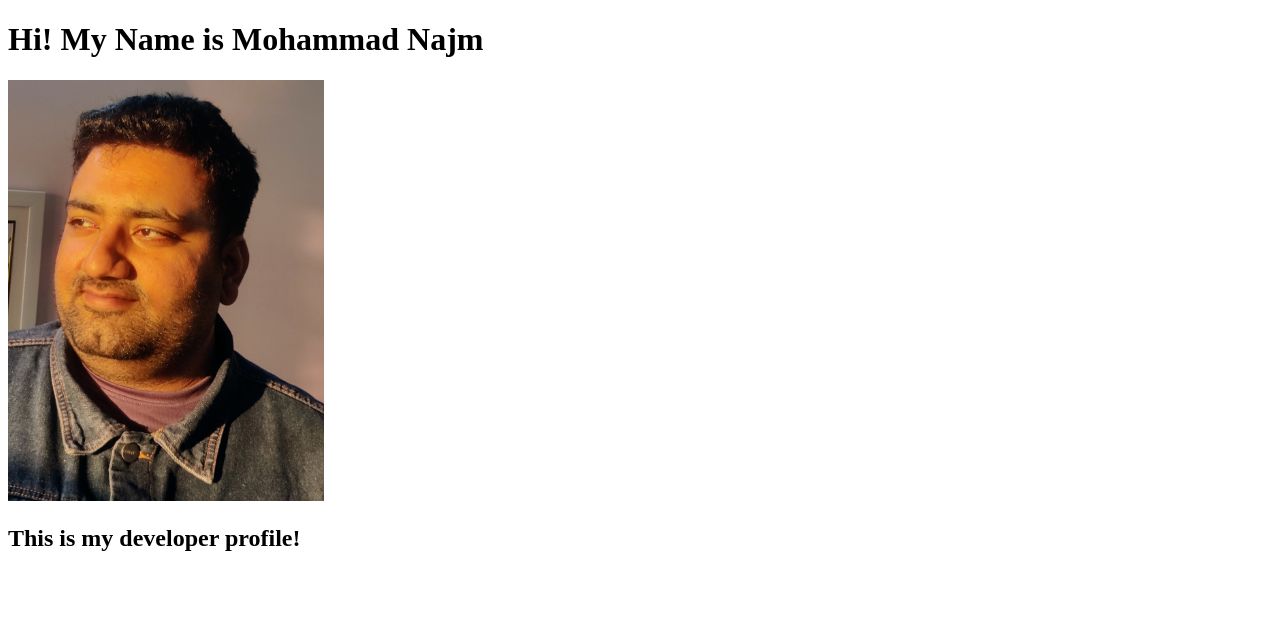
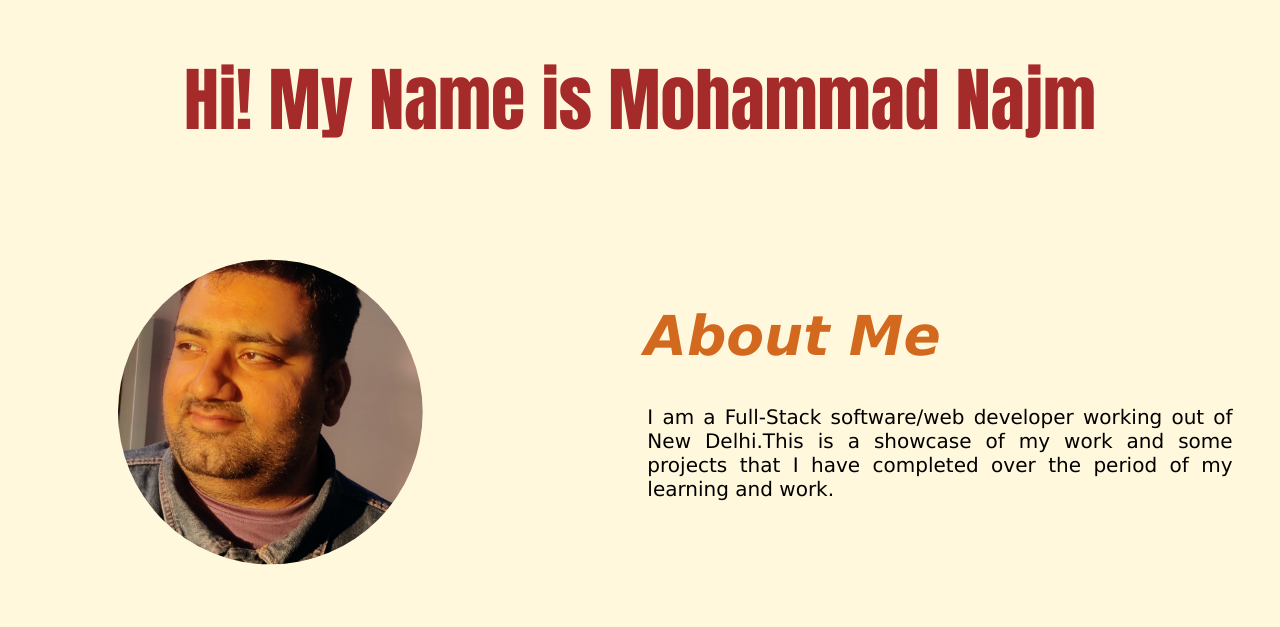
Before and after one commit to najmdevstudio/cv-pages, a plain HTML site: page index.html in a window 1280 px wide. Drawn offline with Linux system fonts and the light colour scheme.

Commit message:
Changed some css and html

```diff
--- a/index.html
+++ b/index.html
@@ -4,11 +4,18 @@
     <meta charset="UTF-8">
     <meta http-equiv="X-UA-Compatible" content="IE=edge">
     <meta name="viewport" content="width=device-width, initial-scale=1.0">
+    <link type="text/css" rel="STYLESHEET" HREF="style.css"/>
     <title>Developer Profile</title>
 </head>
 <body>
     <h1>Hi! My Name is Mohammad Najm</h1>
-    <div class="profile-pic"><img src="Profile.jpg" height="25%" width="25%"> <h2>This is my developer profile!</h2></div>
+    <div class="profile-def">
+     <div><img class="profile-pic" src="Profile.jpg" height="25%" width="25%"></div>
+     <div><h2 class="profile-text"><em>About Me</em></h2><div>
+     <div><p class="profile-text" autocapitalize="on">I am a Full-Stack software/web developer working out of New Delhi.This is a showcase of my work and some projects that I have completed over the period of my learning and work.</p></div>
+    </div>
+
+
 
 </body>
 </html>
--- /dev/null
+++ b/style.css
@@ -0,0 +1,72 @@
+
+h1 {
+    font-family: Impact, Haettenschweiler, 'Arial Narrow Bold', sans-serif;
+    font-size: 70px;
+    font-weight: bold;
+    color: brown;
+    text-align: center;
+    align-content: center;
+    object-position: center;
+
+}
+
+h2{
+    font-family: 'Lucida Sans', 'Lucida Sans Regular', 'Lucida Grande', 'Lucida Sans Unicode', Geneva, Verdana, sans-serif;
+    font-size: 55px;
+    font-weight: bold;
+    color: chocolate;
+    text-align: left;
+    margin: 2px;
+    padding: 5px;
+}
+
+body{
+    display: flexbox;
+    justify-content: center;
+    background-color: cornsilk;
+}
+
+div{
+    display: block;
+    float: left;
+    height: 25%;
+    width: 98%;
+    padding: 5px;
+    margin: auto;
+}
+
+.profile-pic{
+    padding: 0px;
+    margin-left: 100px;
+    margin-right: auto;
+    display: flexbox;
+    border-radius: 2px;
+    width: 50%;
+    height: 50%;
+    clip-path: circle();
+    object-fit: fill;
+}
+
+.profile-def{
+    display: flex;
+    flex-direction: row;
+    align-items: flex-start;
+    clear: both;
+}
+
+.profile-text{
+    font-family: 'Lucida Sans', 'Lucida Sans Regular', 'Lucida Grande', 'Lucida Sans Unicode', Geneva, Verdana, sans-serif;
+    display: flexbox;
+    align-content: flex-start;
+}
+
+p {
+    font-family: 'Lucida Sans', 'Lucida Sans Regular', 'Lucida Grande', 'Lucida Sans Unicode', Geneva, Verdana, sans-serif;
+    font-size: 20px;
+    text-justify:auto;
+    text-align: justify;
+    text-decoration: none;
+    text-overflow: ellipsis;
+
+
+}
```
